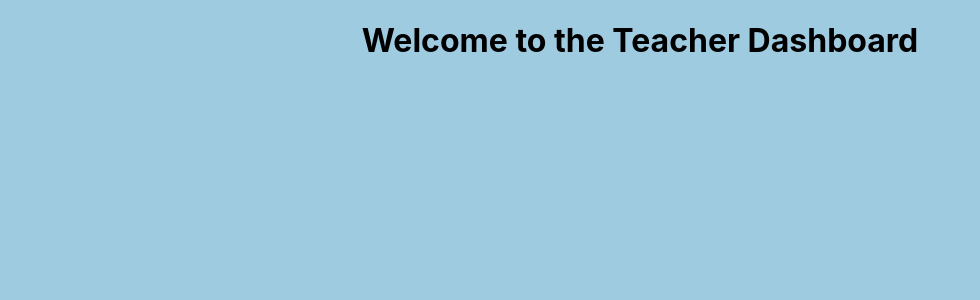
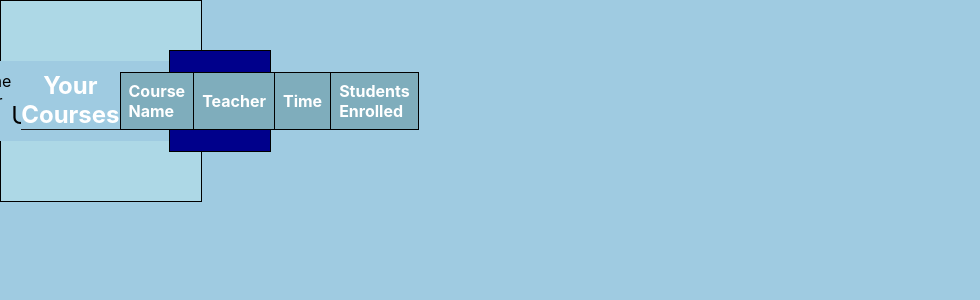
Before and after one commit to HikaruKurusu/Lab-8-Mini-Proj-CSE-108, a React (Create React App) app in the folder lab08/: page /teacher-home in a window 1280 px wide. Shown: the top 300 px of the page, without its empty margins (0-980 px from the left). Built offline with nearby package versions, Linux system fonts and the light colour scheme.

Commit message:
initial Teacher home page

```diff
--- a/lab08/src/teacher_pages/TeacherHome.css
+++ b/lab08/src/teacher_pages/TeacherHome.css
@@ -0,0 +1,65 @@
+.outerTeacherHome {
+    width: 200px;
+    height: 200px;
+    background-color: lightblue;
+    display: flex;
+    align-items: center;
+    justify-content: center;
+    border: 1px solid #000;
+}
+
+.outerHeader {
+    display: flex;
+    justify-content: space-between;
+    align-items: center;
+    padding: 10px;
+}
+
+.outerHeader .left {
+    flex: 1;
+    text-align: left;
+}
+
+.outerHeader .center {
+    flex: 1;
+    text-align: center;
+    font-size: 24px;
+}
+
+.outerHeader .right {
+    flex: 1;
+    text-align: right;
+}
+
+.innerTeacherHome {
+    width: 100px;
+    height: 100px;
+    background-color: darkblue;
+    color: white;
+    display: flex;
+    align-items: center;
+    justify-content: center;
+    border: 1px solid #000;
+}
+
+.innerHeader {
+    text-align: center;
+    margin-bottom: 20px;
+    font-size: 24px;
+    border-bottom: 1px solid #1d1d1d;
+}
+
+.courses {
+    width: 100%;
+    border-collapse: collapse;
+}
+
+.courses th, .courses td {
+    border: 1px solid #000000;
+    padding: 8px;
+    text-align: left;
+}
+
+.courses th {
+    background-color: #7fadbc;
+}
--- a/lab08/src/teacher_pages/TeacherHome.jsx
+++ b/lab08/src/teacher_pages/TeacherHome.jsx
@@ -1,14 +1,32 @@
 import React from 'react';
 import './TeacherHome.css';
 
+const TeacherHome = () => {
+    const [name, setName] = React.useState('Teacher Home');
 
-function TeacherHome() {
-    return (
-        <div className= "teacher-home" >
-        <h1>Welcome to the Teacher Dashboard</h1>
+    return(
+        <div className="outerTeacherHome">
+            <div className="outerHeader">
+                <span className="left">Welcome {name}</span>
+                <span className="center">ACME University</span>
+                <span className="right">Sign out</span>
+            </div>
+            <div className="innerTeacherHome">
+                <h2 className="innerHeader">Your Courses</h2>
+                <table className="courses">
+                    <thead>
+                        <tr>
+                            <th>Course Name</th>
+                            <th>Teacher</th>
+                            <th>Time</th>
+                            <th>Students Enrolled</th>
+                        </tr>
+                    </thead>
+                </table>
+            </div>
         </div>
+    )
 
-    );
 }
 
-export default TeacherHome;
+export default TeacherHome
```
Also changed, not shown: 1 other file (tests, documents, lock files or other folders).
